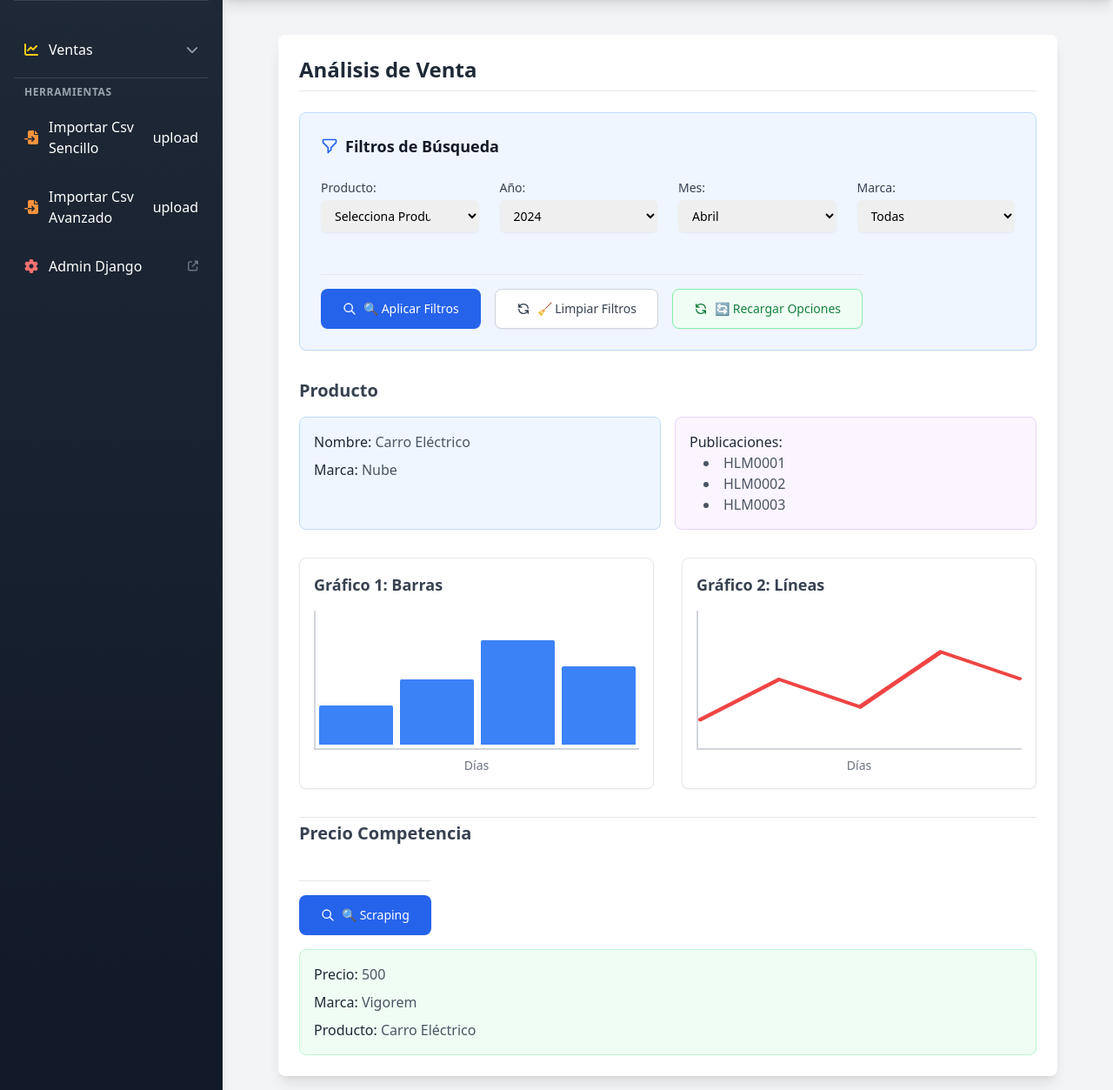
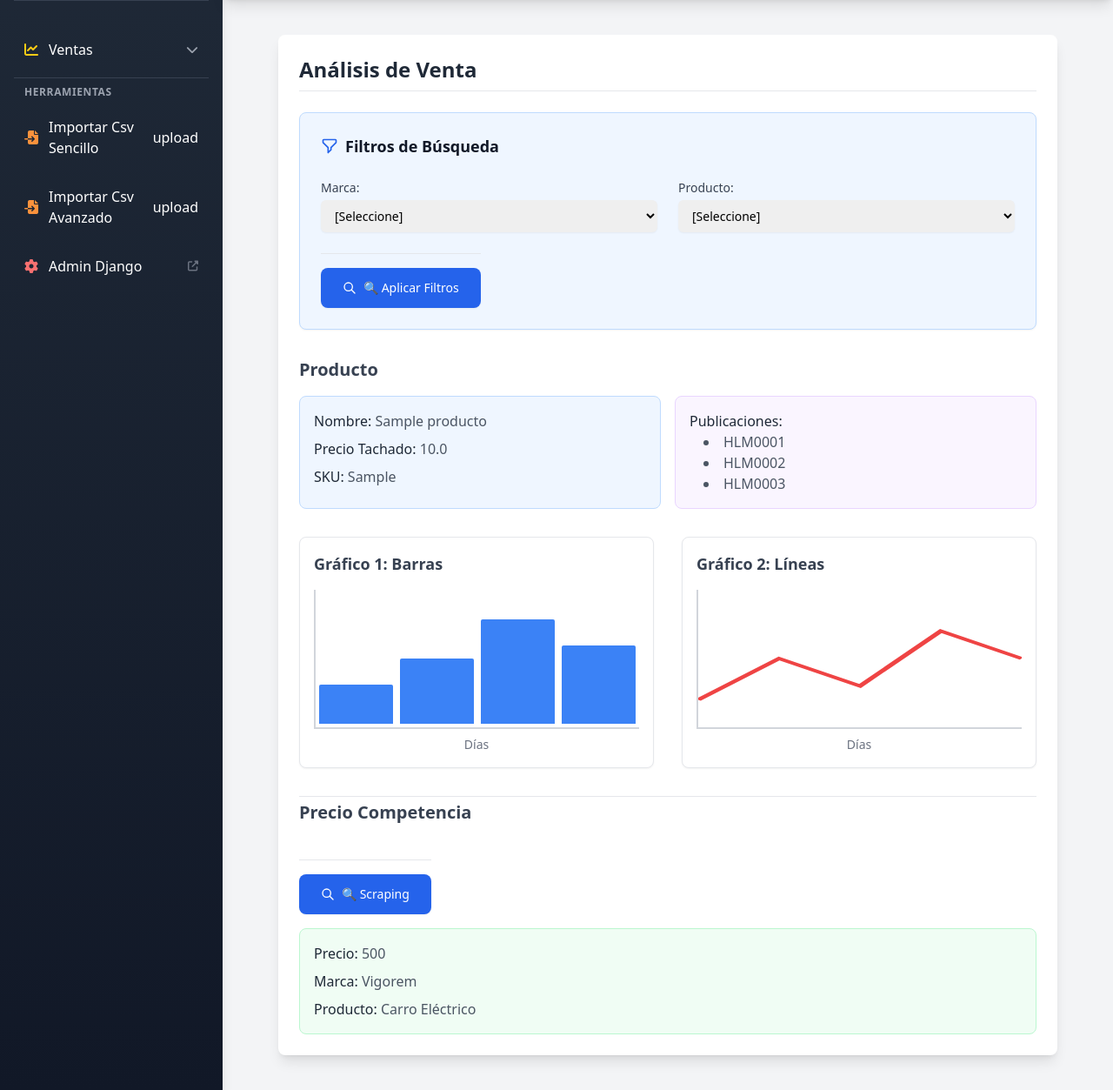
Before and after one commit to LeoSan/monitoreoMELI, a Django app: page /venta/check-producto in a window 1280 px wide. Shown: the part 76-1329 px from the top of the page at 87% size. Run offline with Django 5.2, Linux system fonts and the light colour scheme; a user stored in the database is signed in; tables that the repository leaves empty hold one stand-in row (values such as "Sample post"); some libraries are stand-ins or nearby versions.

Commit message:
Desarrollo Ajuste de base de datos

```diff
--- a/venta/templates/venta/check_producto.html
+++ b/venta/templates/venta/check_producto.html
@@ -21,7 +21,7 @@
                     <div class="max-w-4xl mx-auto bg-white shadow-lg rounded-lg p-6">
                         <h1 class="text-2xl font-bold text-gray-800 mb-6 border-b pb-2">Análisis de Venta</h1>
                         <!-- Include FILTROS -->
-                        {% include 'venta/partials/filtros.html' %}
+                        {% include 'venta/partials/filtros.html' with marcas_data=combo_select_marcas productos_data=combo_productos %}
 
 
                     {% if messages %}
@@ -34,13 +34,21 @@
                     </ul>
                     {% endif %}
 
+
+
+                    {% if combo_productos.lista %}
                         <div class="mb-8">
                             <h2 class="text-xl font-semibold text-gray-700 mb-4">Producto</h2>
                             <div class="grid grid-cols-1 md:grid-cols-2 gap-4">
-                                <div class="bg-blue-50 p-4 rounded-lg border border-blue-200">
-                                    <p class="text-gray-600 mb-2"><span class="font-medium text-gray-800">Nombre:</span> Carro Eléctrico</p>
-                                    <p class="text-gray-600 mb-2"><span class="font-medium text-gray-800">Marca:</span> Nube</p>
-                                </div>
+
+                                {% for producto in combo_productos.lista %}
+                                    <div class="bg-blue-50 p-4 rounded-lg border border-blue-200">
+                                        <p class="text-gray-600 mb-2"><span class="font-medium text-gray-800">Nombre:</span>  {{producto.nombre }} </p>
+                                        <p class="text-gray-600 mb-2"><span class="font-medium text-gray-800">Precio Tachado:</span> {{producto.precio_techo}} </p>
+                                        <p class="text-gray-600 mb-2"><span class="font-medium text-gray-800">SKU:</span> {{producto.sku}} </p>
+                                     </div>
+                                {% endfor %}
+
                                 <div class="bg-purple-50 p-4 rounded-lg border border-purple-200">
                                     <p class="font-medium text-gray-800">Publicaciones:</p>
                                     <ul class="list-disc list-inside text-gray-600 pl-4">
@@ -75,11 +83,24 @@
                             </div>
                         </div>
 
+                    {% else %}
+                        <div class="bg-white rounded-lg shadow-sm border p-16 text-center">
+                            <div class="mx-auto flex items-center justify-center h-16 w-16 rounded-full bg-gray-100 mb-4">
+                                <svg class="h-8 w-8 text-gray-400" fill="none" stroke="currentColor" viewBox="0 0 24 24">
+                                    <path stroke-linecap="round" stroke-linejoin="round" stroke-width="2" d="M20 13V6a2 2 0 00-2-2H6a2 2 0 00-2 2v7m16 0v5a2 2 0 01-2 2H6a2 2 0 01-2-2v-5m16 0h-2.586a1 1 0 00-.707.293l-2.414 2.414a1 1 0 01-.707.293h-3.172a1 1 0 01-.707-.293l-2.414-2.414A1 1 0 006.586 13H4"></path>
+                                </svg>
+                            </div>
+                            <h3 class="text-xl font-semibold text-gray-900 mb-2">📭 Debes Seleccionar un Producto para ver sus valores </h3>
+                        </div>
+                    {% endif %}
+
+
+
                         <div>
                             <h2 class="text-xl font-semibold text-gray-700 mb-4 border-t pt-1">Precio Competencia</h2>
                                 <div class="mt-1 flex justify-start">
                                     <div class="flex flex-wrap gap-4 mt-6 pt-4 border-t border-gray-200 mb-4">
-                                        <button onclick="aplicarFiltros()" class="inline-flex items-center px-6 py-3 border border-transparent rounded-lg shadow-sm text-sm font-medium text-white bg-blue-600 hover:bg-blue-700 focus:outline-none focus:ring-2 focus:ring-offset-2 focus:ring-blue-500 transition-all duration-200 transform hover:scale-105">
+                                        <button onclick="aplicarScraping()" class="inline-flex items-center px-6 py-3 border border-transparent rounded-lg shadow-sm text-sm font-medium text-white bg-blue-600 hover:bg-blue-700 focus:outline-none focus:ring-2 focus:ring-offset-2 focus:ring-blue-500 transition-all duration-200 transform hover:scale-105">
                                             <svg class="w-4 h-4 mr-2" fill="none" stroke="currentColor" viewBox="0 0 24 24">
                                                 <path stroke-linecap="round" stroke-linejoin="round" stroke-width="2" d="M21 21l-6-6m2-5a7 7 0 11-14 0 7 7 0 0114 0z"></path>
                                             </svg>
@@ -102,7 +123,7 @@
     </div>
 
         <script>
-        function aplicarFiltros() {
+        function aplicarScraping() {
             const scraping = 'true';
 
             // Construir URL con parámetros
@@ -113,6 +134,22 @@
             const url = window.location.pathname + (params.toString() ? '?' + params.toString() : '');
             window.location.href = url;
         }
+
+        function aplicarFiltros() {
+            const marca = document.getElementById('inpMarca').value;
+            const producto = document.getElementById('inpProducto').value;
+
+            // Construir URL con parámetros
+            const params = new URLSearchParams();
+            if (marca) params.append('marca', marca);
+            if (producto) params.append('producto', producto);
+
+            // Redirigir con filtros
+            const url = window.location.pathname + (params.toString() ? '?' + params.toString() : '');
+            window.location.href = url;
+        }
+
+
         </script>
 
 {% endblock %}
--- a/venta/templates/venta/partials/filtros.html
+++ b/venta/templates/venta/partials/filtros.html
@@ -5,46 +5,34 @@
         </svg>
         Filtros de Búsqueda
     </h2>
-    <div class="grid grid-cols-1 md:grid-cols-4 gap-6">
+    <div class="grid grid-cols-1 md:grid-cols-2 gap-6">
         <div>
-            <label for="year-filter" class="block text-sm font-medium text-gray-700 mb-1">Producto:</label>
-            <select id="year-filter" class="mt-1 block w-full pl-3 pr-10 py-2 text-base border-gray-300 focus:outline-none focus:ring-blue-500 focus:border-blue-500 sm:text-sm rounded-md shadow-sm">
-                <option>Selecciona Producto</option>
+            <label for="inpMarca" class="block text-sm font-medium text-gray-700 mb-1">Marca:</label>
+            <select id="inpMarca" name="inpMarca" class="mt-1 block w-full pl-3 pr-10 py-2 text-base border-gray-300 focus:outline-none focus:ring-blue-500 focus:border-blue-500 sm:text-sm rounded-md shadow-sm">
+                <option selected>[Seleccione]</option>
+                {% for marca in marcas_data.lista %}
+                    <option value="{{ marca.id }}" {% if marca.id == marcas_data.marca_seleccionada|add:0 %}selected{% endif %}>
+                        {{ marca.nombre }}
+                    </option>
+                {% endfor %}
+            </select>
+        </div>
+
+        <div>
+            <label for="inpProducto" class="block text-sm font-medium text-gray-700 mb-1">Producto:</label>
+            <select id="inpProducto" class="mt-1 block w-full pl-3 pr-10 py-2 text-base border-gray-300 focus:outline-none focus:ring-blue-500 focus:border-blue-500 sm:text-sm rounded-md shadow-sm">
+                <option>[Seleccione]</option>
+                {% for producto in productos_data.lista %}
+                    <option value="{{ producto.id }}" {% if producto.id == productos_data.producto_seleccionado|add:0 %}selected{% endif %}>
+                        {{ producto.nombre }}
+                    </option>
+                {% endfor %}
             </select>
         </div>
 
 
-        <div>
-            <label for="year-filter" class="block text-sm font-medium text-gray-700 mb-1">Año:</label>
-            <select id="year-filter" class="mt-1 block w-full pl-3 pr-10 py-2 text-base border-gray-300 focus:outline-none focus:ring-blue-500 focus:border-blue-500 sm:text-sm rounded-md shadow-sm">
-                <option>2023</option>
-                <option selected>2024</option>
-                <option>2025</option>
-            </select>
-        </div>
-        <div>
-            <label for="month-filter" class="block text-sm font-medium text-gray-700 mb-1">Mes:</label>
-            <select id="month-filter" class="mt-1 block w-full pl-3 pr-10 py-2 text-base border-gray-300 focus:outline-none focus:ring-blue-500 focus:border-blue-500 sm:text-sm rounded-md shadow-sm">
-                <option>Enero</option>
-                <option>Febrero</option>
-                <option>Marzo</option>
-                <option selected>Abril</option>
-                <option>Mayo</option>
-                <option>Junio</option>
-            </select>
-        </div>
-        <div>
-            <label for="brand-filter" class="block text-sm font-medium text-gray-700 mb-1">Marca:</label>
-            <select id="brand-filter" class="mt-1 block w-full pl-3 pr-10 py-2 text-base border-gray-300 focus:outline-none focus:ring-blue-500 focus:border-blue-500 sm:text-sm rounded-md shadow-sm">
-                <option selected>Todas</option>
-                <option>NUBE</option>
-                <option>BAZARU</option>
-                <option>KABUDU</option>
-            </select>
-        </div>
     </div>
-    <div class="mt-6 flex justify-start">
-
+    <div class="flex justify-start">
         <!-- Botones de Acción -->
         <div class="flex flex-wrap gap-4 mt-6 pt-4 border-t border-gray-200">
             <button onclick="aplicarFiltros()" class="inline-flex items-center px-6 py-3 border border-transparent rounded-lg shadow-sm text-sm font-medium text-white bg-blue-600 hover:bg-blue-700 focus:outline-none focus:ring-2 focus:ring-offset-2 focus:ring-blue-500 transition-all duration-200 transform hover:scale-105">
@@ -53,20 +41,6 @@
                 </svg>
                 🔍 Aplicar Filtros
             </button>
-
-            <button onclick="limpiarFiltros()" class="inline-flex items-center px-6 py-3 border border-gray-300 rounded-lg shadow-sm text-sm font-medium text-gray-700 bg-white hover:bg-gray-50 focus:outline-none focus:ring-2 focus:ring-offset-2 focus:ring-gray-500 transition-all duration-200">
-                <svg class="w-4 h-4 mr-2" fill="none" stroke="currentColor" viewBox="0 0 24 24">
-                    <path stroke-linecap="round" stroke-linejoin="round" stroke-width="2" d="M4 4v5h.582m15.356 2A8.001 8.001 0 004.582 9m0 0H9m11 11v-5h-.581m0 0a8.003 8.003 0 01-15.357-2m15.357 2H15"></path>
-                </svg>
-                🧹 Limpiar Filtros
-            </button>
-
-            <button onclick="cargarDatos()" class="inline-flex items-center px-6 py-3 border border-green-300 rounded-lg shadow-sm text-sm font-medium text-green-700 bg-green-50 hover:bg-green-100 focus:outline-none focus:ring-2 focus:ring-offset-2 focus:ring-green-500 transition-all duration-200">
-                <svg class="w-4 h-4 mr-2" fill="none" stroke="currentColor" viewBox="0 0 24 24">
-                    <path stroke-linecap="round" stroke-linejoin="round" stroke-width="2" d="M4 4v5h.582m15.356 2A8.001 8.001 0 004.582 9m0 0H9m11 11v-5h-.581m0 0a8.003 8.003 0 01-15.357-2m15.357 2H15"></path>
-                </svg>
-                🔄 Recargar Opciones
-            </button>
         </div>
 
     </div>
--- a/venta/views.py
+++ b/venta/views.py
@@ -11,7 +11,7 @@ from django.contrib.auth.decorators import login_required
 from django.http import JsonResponse
 from django.conf import settings
 
-from venta.models import TVentas
+from venta.models import TVentas, TProductos, TProductoCompetencia, TMarca
 
 # Propios
 from .forms import CSVUploadForm
@@ -174,8 +174,6 @@ def mapa_calor(request):
         publicacion_filtro = request.GET.get('publicacion_mlm', '')
 
         # Obtener todas las opciones para los combobox
-        # Marcas disponibles (ya las tienes fijas)
-        marcas_disponibles = ['NUBE', 'BAZARU', 'KABUDU']
 
         # Productos disponibles (títulos únicos)
         productos_disponibles = TVentas.objects.values('titulo').distinct().order_by('titulo')
@@ -239,15 +237,49 @@ def mapa_calor(request):
 
 @login_required
 def obtenerAnalisisProducto(request):
-    boton_scraping = request.GET.get('scraping')
-    if boton_scraping:
-        generarScrapingPorProducto(1)
-        messages.success(
-            request,
-            "✅ Scraping iniciado para el producto seleccionado.!"
-        )
+    try:
+        boton_scraping  = request.GET.get('scraping')
+        marca_filtro    = request.GET.get('marca')
+        producto_filtro = request.GET.get('producto')
 
-    return render(request, 'venta/check_producto.html')
+       # Obtener todas las opciones para los combobox
+        marcas_disponibles = TMarca.objects.values('id', 'nombre').distinct().order_by('nombre')
+
+        # Construir la consulta base
+        queryset = TProductos.objects.all()
+
+        # Aplicar filtros según lo seleccionado
+        if marca_filtro and marca_filtro != '0' and marca_filtro != '[Seleccione]' and marca_filtro != 'None' and marca_filtro != '' :
+            queryset = queryset.filter(marca_fk_id=marca_filtro)
+
+        if producto_filtro and producto_filtro != '0' and producto_filtro != '[Seleccione]' and producto_filtro != 'None' and producto_filtro != '' :
+            queryset = queryset.filter(id=producto_filtro)
+
+        productos_disponibles = queryset.values(
+            'id', 'nombre', 'sku', 'precio_techo'
+        ).distinct().order_by('nombre')
+
+        logger.info(f"marca_filtro: {productos_disponibles}")
+
+        if boton_scraping == 'true':
+            generarScrapingPorProducto(marca_filtro)
+            messages.success(
+                request,
+                "✅ Scraping iniciado para el producto seleccionado.!"
+            )
+
+        context = {
+            'combo_select_marcas': {'lista':list(marcas_disponibles),'marca_seleccionada': marca_filtro},
+            'combo_productos': {'lista':list(productos_disponibles),'producto_seleccionado': producto_filtro},
+        }
+
+    except Exception as e:
+        context = {
+            'combo_select_marcas': {'lista':list(marcas_disponibles),'marca_seleccionada': marca_filtro},
+            'combo_productos': {'lista':list(productos_disponibles),'producto_seleccionado': producto_filtro},
+            'error': str(e)
+        }
+    return render(request, 'venta/check_producto.html', context)
 
 @login_required
 def generarCloudWord(request):
```
Also changed, not shown: venta/admin.py (+22 -14 lines), venta/models.py (+45 -27 lines), venta/templates/venta/partials/filtros copy.html (added, +73 -0 lines), venta/migrations/0002_tmarca_tproductos_tproductocompetencia.py, venta/migrations/0003_remove_tproductos_marca.py (added), venta/migrations/0004_tproductos_precio_techo.py (added).
